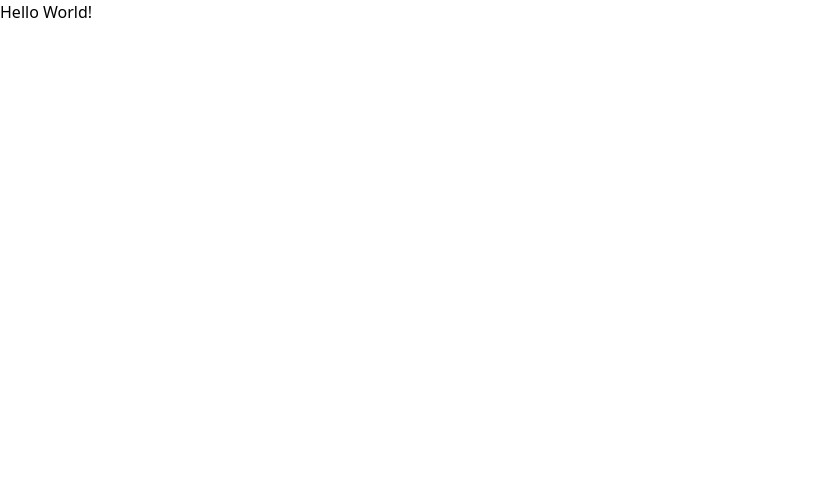
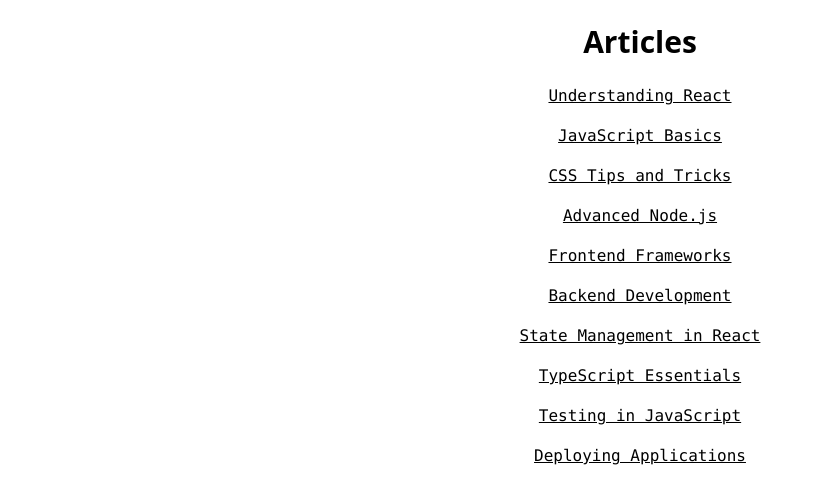
Before and after one commit to simonelupone/react-form, a React (Vite) app: page / in a window 1280 px wide. Shown: the top 504 px of the page, without its empty margins (0-823 px from the left). Built offline with nearby package versions, Linux system fonts and the light colour scheme.

Commit message:
feat: add an article array and render titles in a list

```diff
--- a/src/App.jsx
+++ b/src/App.jsx
@@ -1,8 +1,71 @@
-import React from 'react';
+const articles = [
+    {
+        id: 1,
+        title: "Understanding React",
+        author: "John Doe",
+    },
+    {
+        id: 2,
+        title: "JavaScript Basics",
+        author: "Jane Smith",
+    },
+    {
+        id: 3,
+        title: "CSS Tips and Tricks",
+        author: "Alice Johnson",
+    },
+    {
+        id: 4,
+        title: "Advanced Node.js",
+        author: "Bob Brown",
+    },
+    {
+        id: 5,
+        title: "Frontend Frameworks",
+        author: "Charlie White",
+    },
+    {
+        id: 6,
+        title: "Backend Development",
+        author: "Diana Green",
+    },
+    {
+        id: 7,
+        title: "State Management in React",
+        author: "Eve Black",
+    },
+    {
+        id: 8,
+        title: "TypeScript Essentials",
+        author: "Frank Blue",
+    },
+    {
+        id: 9,
+        title: "Testing in JavaScript",
+        author: "Grace Yellow",
+    },
+    {
+        id: 10,
+        title: "Deploying Applications",
+        author: "Henry Purple",
+    },
+];
 
 function App() {
     return (
-        <h1>Hello World!</h1>
+        <div className='w-full flex flex-col justify-center items-center'>
+            <h1 className='my-6 text-3xl font-semibold'>Articles</h1>
+
+            <ul className='flex flex-col gap-4'>
+                {articles.map(article => (
+
+                    <li key={`article-${article.id}`} className='flex flex-col justify-between items-center'>
+                        <span className='font-mono underline'>{article.title}</span>
+                    </li>
+
+                ))}
+            </ul>
+        </div>
     );
 }
 
```
